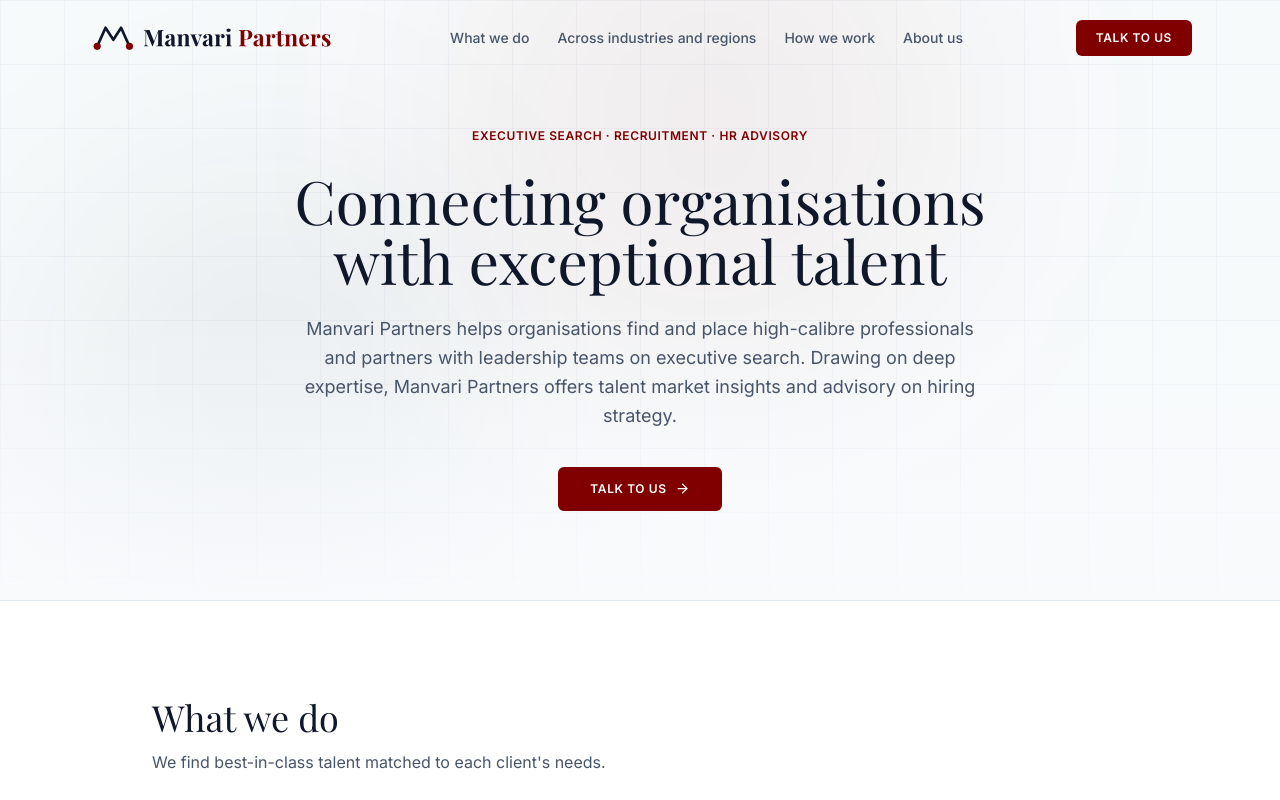
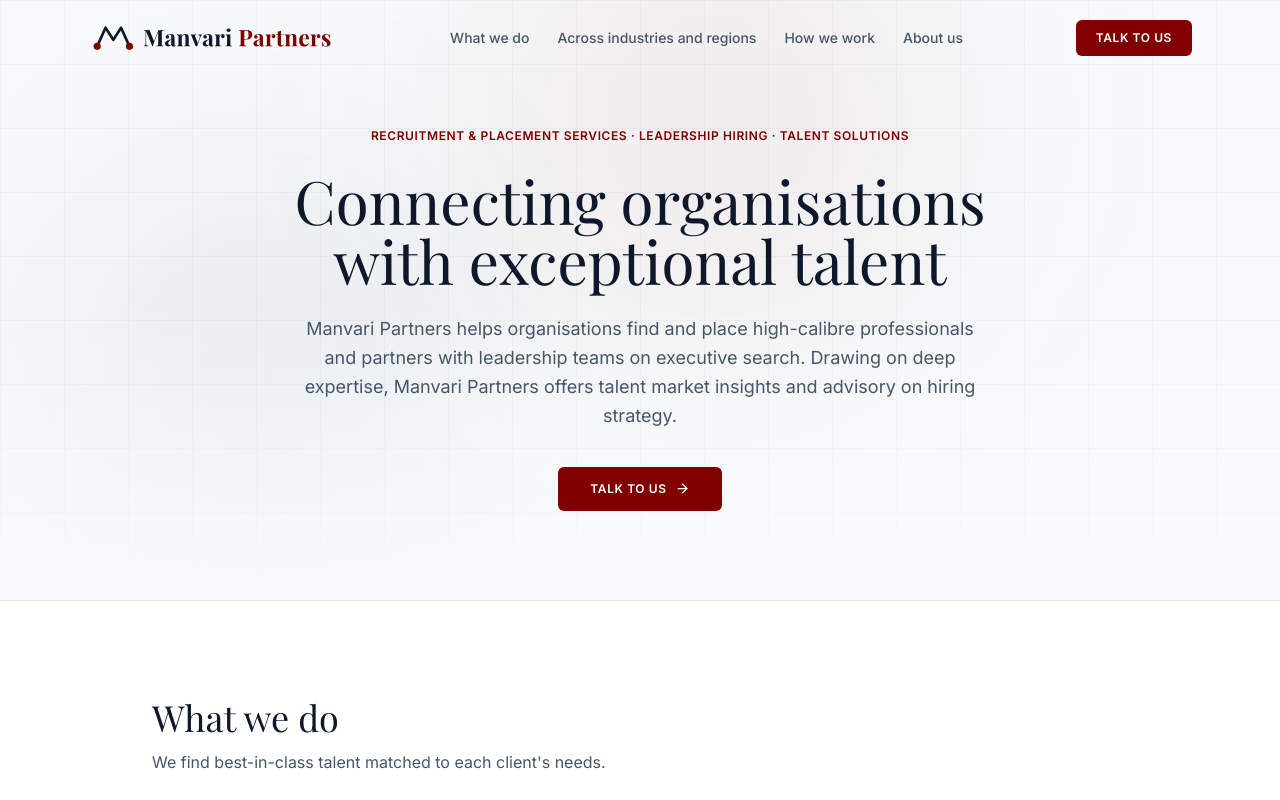
Before and after one commit to Tiru-Kaggundi/Manvari_webpage, a React (Vite) app: page / in a window 1280 px wide. Shown: the top 800 px of the page. Built offline with nearby package versions, Linux system fonts and the light colour scheme; a web font is replaced by a local one.

Commit message:
feat: update hero section service descriptions
Refine eyebrow text to better reflect core service offerings and update customization documentation.

```diff
--- a/App.tsx
+++ b/App.tsx
@@ -306,7 +306,7 @@ export const App: React.FC = () => {
             className="max-w-3xl mx-auto space-y-6"
           >
             <div className="inline-block text-xs font-semibold tracking-wider uppercase text-accent">
-              Executive Search · Recruitment · HR Advisory
+              Recruitment & Placement Services · Leadership Hiring · Talent Solutions
             </div>
 
             <h1 className="font-serif text-4xl sm:text-5xl lg:text-6xl text-slate-900 leading-[1.15]" style={{ textWrap: 'balance' }}>
```
Also changed, not shown: 1 other file (tests, documents, lock files or other folders).
